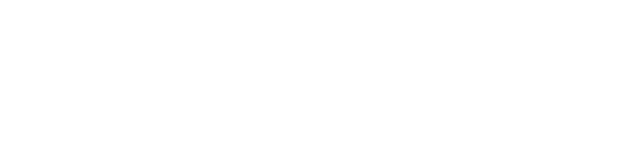
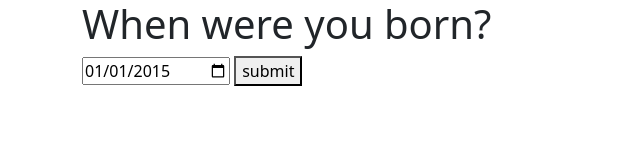
Before and after one commit to ScottSyverson/AgeTester, a plain HTML site: page index.html in a window 1280 px wide. Shown: the whole page, without its empty margins (0-640 px from the left). Drawn offline with Linux system fonts and the light colour scheme.

Commit message:
date entry working
date entry working

```diff
--- a/app.js
+++ b/app.js
@@ -0,0 +1,12 @@
+
+let dob = document.getElementById('dateOfBirth');
+
+//console.log(dob.value);
+
+let button = document.getElementById("submitButton")
+
+button.addEventListener("click", verifyAge)
+
+function verifyAge(){
+    console.log(dob.value);
+}
--- a/index.html
+++ b/index.html
@@ -3,12 +3,24 @@
 <head>
     <meta charset="UTF-8">
     <meta name="viewport" content="width=device-width, initial-scale=1.0">
+
     <link rel="stylesheet" href="style.css">
     <link rel="stylesheet" href="bootstrap.css">
     <title>Document</title>
 </head>
 <body>
 
+    <div class="container ">
+        <h1>When were you born?</h1>
+        <input type="date" id="dateOfBirth" value="2015-01-01">
+        <button type="button" id="submitButton">submit</button>
+
+    </div>
+
+
+
+
+
 </body>
 <script type="text/javascript" src="app.js"></script>
 </html>
```
